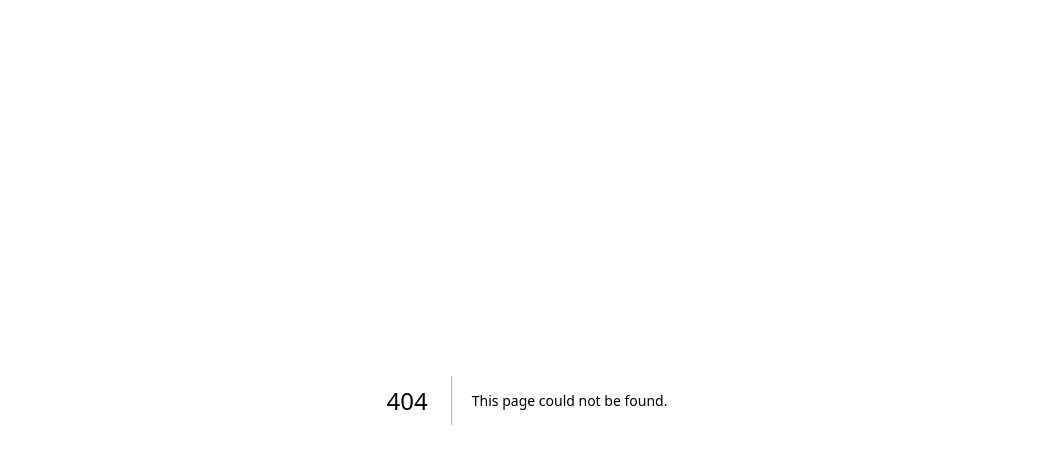
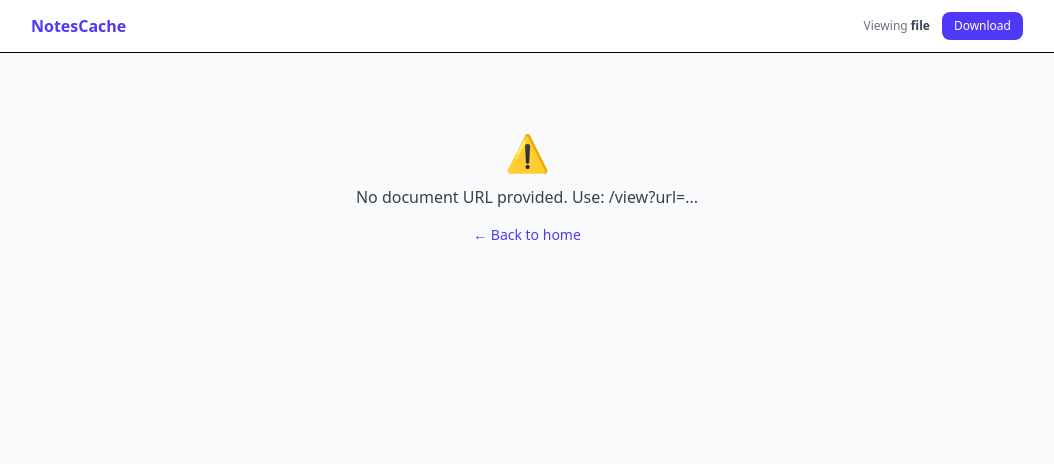
Before and after one commit to Error-code22/notes_cache, a Next.js app in the folder notescache-web/: page /view in a window 1280 px wide. Before the commit this address had no page. Shown: the top 464 px of the page, without its empty margins (113-1167 px from the left). Built offline with nearby package versions, Linux system fonts and the light colour scheme.

Commit message:
feat: web PWA (manifest+SW+iOS meta) + /view document viewer (pdf/docx/text/image/audio/video) + 'View on Website' option in app

```diff
--- a/notescache-web/package.json
+++ b/notescache-web/package.json
@@ -9,9 +9,11 @@
     "lint": "eslint"
   },
   "dependencies": {
+    "docx-preview": "^0.4.0",
     "next": "16.2.11",
     "react": "19.2.4",
-    "react-dom": "19.2.4"
+    "react-dom": "19.2.4",
+    "xlsx": "^0.18.5"
   },
   "devDependencies": {
     "@tailwindcss/postcss": "^4",
--- /dev/null
+++ b/notescache-web/public/sw.js
@@ -0,0 +1,40 @@
+const CACHE = 'notescache-v1';
+const SHELL = ['/', '/manifest.webmanifest', '/icon-192.png', '/icon-512.png'];
+
+self.addEventListener('install', (event) => {
+  event.waitUntil(
+    caches.open(CACHE).then((cache) => cache.addAll(SHELL)).then(() => self.skipWaiting())
+  );
+});
+
+self.addEventListener('activate', (event) => {
+  event.waitUntil(
+    caches.keys().then((keys) =>
+      Promise.all(keys.filter((k) => k !== CACHE).map((k) => caches.delete(k)))
+    ).then(() => self.clients.claim())
+  );
+});
+
+self.addEventListener('fetch', (event) => {
+  const { request } = event;
+  if (request.method !== 'GET') return;
+  const url = new URL(request.url);
+  if (url.origin !== self.location.origin) return; // don't intercept cross-origin (docs etc.)
+
+  event.respondWith(
+    caches.match(request).then((cached) => {
+      if (cached) return cached;
+      return fetch(request).then((response) => {
+        const copy = response.clone();
+        caches.open(CACHE).then((cache) => cache.put(request, copy)).catch(() => {});
+        return response;
+      }).catch(() => {
+        // Navigation fallback to the shell for offline
+        if (request.mode === 'navigate') {
+          return caches.match('/');
+        }
+        return Response.error();
+      });
+    })
+  );
+});
--- a/notescache-web/src/app/layout.tsx
+++ b/notescache-web/src/app/layout.tsx
@@ -1,15 +1,52 @@
-import type { Metadata } from 'next'
+import type { Metadata, Viewport } from 'next'
 import './globals.css'
 
 export const metadata: Metadata = {
-  title: 'NotesCache — Download the App',
-  description: 'Your campus study companion. Download the NotesCache Android app.',
+  title: 'NotesCache — Many notes. One place.',
+  description: 'Your campus study companion. Browse notes, read documents, and get AI study help. Download the app or use the website.',
+  manifest: '/manifest.webmanifest',
+  appleWebApp: {
+    capable: true,
+    statusBarStyle: 'default',
+    title: 'NotesCache',
+  },
+  icons: {
+    apple: '/icon-192.png',
+    icon: '/icon-192.png',
+  },
+}
+
+export const viewport: Viewport = {
+  themeColor: '#4F46E5',
+  width: 'device-width',
+  initialScale: 1,
 }
 
 export default function RootLayout({ children }: { children: React.ReactNode }) {
   return (
     <html lang="en">
-      <body>{children}</body>
+      <head>
+        <meta name="apple-mobile-web-app-capable" content="yes" />
+        <meta name="apple-mobile-web-app-status-bar-style" content="default" />
+        <meta name="mobile-web-app-capable" content="yes" />
+        <link rel="apple-touch-icon" href="/icon-192.png" />
+      </head>
+      <body>
+        {children}
+        <script
+          dangerouslySetInnerHTML={{
+            __html: `
+              if ('serviceWorker' in navigator) {
+                window.addEventListener('load', function () {
+                  navigator.serviceWorker.register('/sw.js').catch(function (e) {
+                    console.warn('SW registration failed', e);
+                  });
+                });
+              }
+            `,
+          }}
+        />
+      </body>
     </html>
   )
 }
--- /dev/null
+++ b/notescache-web/src/app/view/page.tsx
@@ -0,0 +1,174 @@
+'use client'
+
+import { useEffect, useRef, useState, Suspense } from 'react'
+import { useSearchParams } from 'next/navigation'
+
+// Document viewer: renders a file by URL using the best in-browser approach
+// per extension. No server involved — files are public-by-URL.
+
+function ViewerContent() {
+  const params = useSearchParams()
+  const url = params.get('url') || ''
+  const [mode, setMode] = useState<'loading' | 'ready' | 'error'>('loading')
+  const [error, setError] = useState('')
+  const [ext, setExt] = useState('')
+  const docxHostRef = useRef<HTMLDivElement>(null)
+
+  useEffect(() => {
+    if (!url) {
+      setMode('error')
+      setError('No document URL provided. Use: /view?url=...')
+      return
+    }
+    try {
+      new URL(url)
+    } catch {
+      setMode('error')
+      setError('That URL looks invalid.')
+      return
+    }
+    const clean = url.split('?')[0].split('#')[0].toLowerCase()
+    const e = clean.includes('.') ? clean.substring(clean.lastIndexOf('.')) : ''
+    setExt(e)
+    setMode('ready')
+  }, [url])
+
+  useEffect(() => {
+    if (mode !== 'ready') return
+    const renderDocx = async () => {
+      try {
+        const mod = await import('docx-preview')
+        const res = await fetch(url)
+        if (!res.ok) throw new Error('Download failed (HTTP ' + res.status + ')')
+        const blob = await res.blob()
+        if (docxHostRef.current) {
+          await mod.renderAsync(blob, docxHostRef.current, undefined, {
+            inWrapper: true,
+            ignoreWidth: true,
+            ignoreHeight: true,
+            breakPages: false,
+          })
+        }
+      } catch (err: unknown) {
+        setError(err instanceof Error ? err.message : 'Failed to render document')
+      }
+    }
+    if (['.docx'].includes(ext)) renderDocx()
+  }, [mode, ext, url])
+
+  const isPdf = ext === '.pdf'
+  const isDocx = ext === '.docx'
+  const isImage = ['.png', '.jpg', '.jpeg', '.gif', '.webp', '.bmp', '.svg'].includes(ext)
+  const isAudio = ['.mp3', '.wav', '.m4a', '.aac', '.ogg', '.flac'].includes(ext)
+  const isVideo = ['.mp4', '.mov', '.mkv', '.webm', '.m4v'].includes(ext)
+  const isText = ['.txt', '.md', '.csv', '.json', '.xml', '.html', '.log', '.py', '.js', '.ts', '.dart', '.sql', '.sh', '.yaml', '.yml', '.css'].includes(ext)
+
+  return (
+    <main className="min-h-screen bg-gray-50">
+      <header className="bg-white border-b sticky top-0 z-10">
+        <div className="max-w-5xl mx-auto px-4 py-3 flex items-center justify-between">
+          <a href="/" className="font-bold text-indigo-600">NotesCache</a>
+          <div className="flex items-center gap-3">
+            <span className="text-xs text-gray-500">Viewing <b className="text-gray-700">{ext || 'file'}</b></span>
+            <a
+              href={url}
+              download
+              className="px-3 py-1.5 bg-indigo-600 text-white rounded-lg text-xs font-medium hover:bg-indigo-700 transition"
+            >
+              Download
+            </a>
+          </div>
+        </div>
+      </header>
+
+      <div className="max-w-5xl mx-auto p-4">
+        {mode === 'loading' && <p className="text-center text-gray-500 py-16">Loading…</p>}
+
+        {mode === 'error' && (
+          <div className="text-center py-16">
+            <div className="text-4xl mb-3">⚠️</div>
+            <p className="text-gray-700 font-medium">{error}</p>
+            <a href="/" className="inline-block mt-4 text-indigo-600 text-sm hover:underline">← Back to home</a>
+          </div>
+        )}
+
+        {mode === 'ready' && isPdf && (
+          <iframe src={url} className="w-full h-[85vh] rounded-xl border border-gray-200 bg-white" title="PDF viewer" />
+        )}
+
+        {mode === 'ready' && isDocx && (
+          <div className="bg-white rounded-xl border border-gray-200 p-6 min-h-[60vh] overflow-auto">
+            <div ref={docxHostRef} />
+            {error && <p className="text-red-600 text-sm mt-4">{error}</p>}
+          </div>
+        )}
+
+        {mode === 'ready' && isImage && (
+          <div className="bg-white rounded-xl border border-gray-200 p-4 flex justify-center">
+            {/* eslint-disable-next-line @next/next/no-img-element */}
+            <img src={url} alt="Document" className="max-w-full max-h-[85vh] object-contain rounded-lg" />
+          </div>
+        )}
+
+        {mode === 'ready' && isAudio && (
+          <div className="bg-white rounded-xl border border-gray-200 p-8 text-center">
+            <div className="text-4xl mb-4">🎵</div>
+            <audio controls src={url} className="w-full max-w-lg mx-auto" />
+          </div>
+        )}
+
+        {mode === 'ready' && isVideo && (
+          <div className="bg-white rounded-xl border border-gray-200 p-4">
+            <video controls src={url} className="w-full rounded-lg" />
+          </div>
+        )}
+
+        {mode === 'ready' && isText && <TextViewer url={url} ext={ext} />}
+
+        {mode === 'ready' && !isPdf && !isDocx && !isImage && !isAudio && !isVideo && !isText && (
+          <div className="bg-white rounded-xl border border-gray-200 p-10 text-center">
+            <div className="text-4xl mb-3">📄</div>
+            <p className="text-gray-700 mb-1">This format (<b>{ext || 'unknown'}</b>) can't be previewed in the browser.</p>
+            <p className="text-gray-500 text-sm mb-5">Download it and open with the NotesCache app or a compatible app.</p>
+            <a
+              href={url}
+              download
+              className="inline-block px-5 py-2.5 bg-indigo-600 text-white rounded-xl font-medium hover:bg-indigo-700 transition"
+            >
+              Download file
+            </a>
+          </div>
+        )}
+      </div>
+    </main>
+  )
+}
+
+function TextViewer({ url, ext }: { url: string; ext: string }) {
+  const [text, setText] = useState('')
+  const [err, setErr] = useState('')
+
+  useEffect(() => {
+    fetch(url)
+      .then((r) => (r.ok ? r.text() : Promise.reject(new Error('HTTP ' + r.status))))
+      .then(setText)
+      .catch((e: unknown) => setErr(e instanceof Error ? e.message : 'Failed to load'))
+  }, [url])
+
+  if (err) return <p className="text-red-600 text-sm">{err}</p>
+  return (
+    <div className="bg-white rounded-xl border border-gray-200 overflow-hidden">
+      <pre className="p-5 text-sm whitespace-pre-wrap break-words max-h-[85vh] overflow-auto font-mono">
+        {text || 'Loading…'}
+      </pre>
+    </div>
+  )
+}
+
+export default function ViewPage() {
+  return (
+    <Suspense fallback={<div className="min-h-screen bg-gray-50 flex items-center justify-center text-gray-500">Loading…</div>}>
+      <ViewerContent />
+    </Suspense>
+  )
+}
```
Also changed, not shown: notescache-web/public/manifest.webmanifest (added), 2 other files (tests, documents, lock files or other folders).
